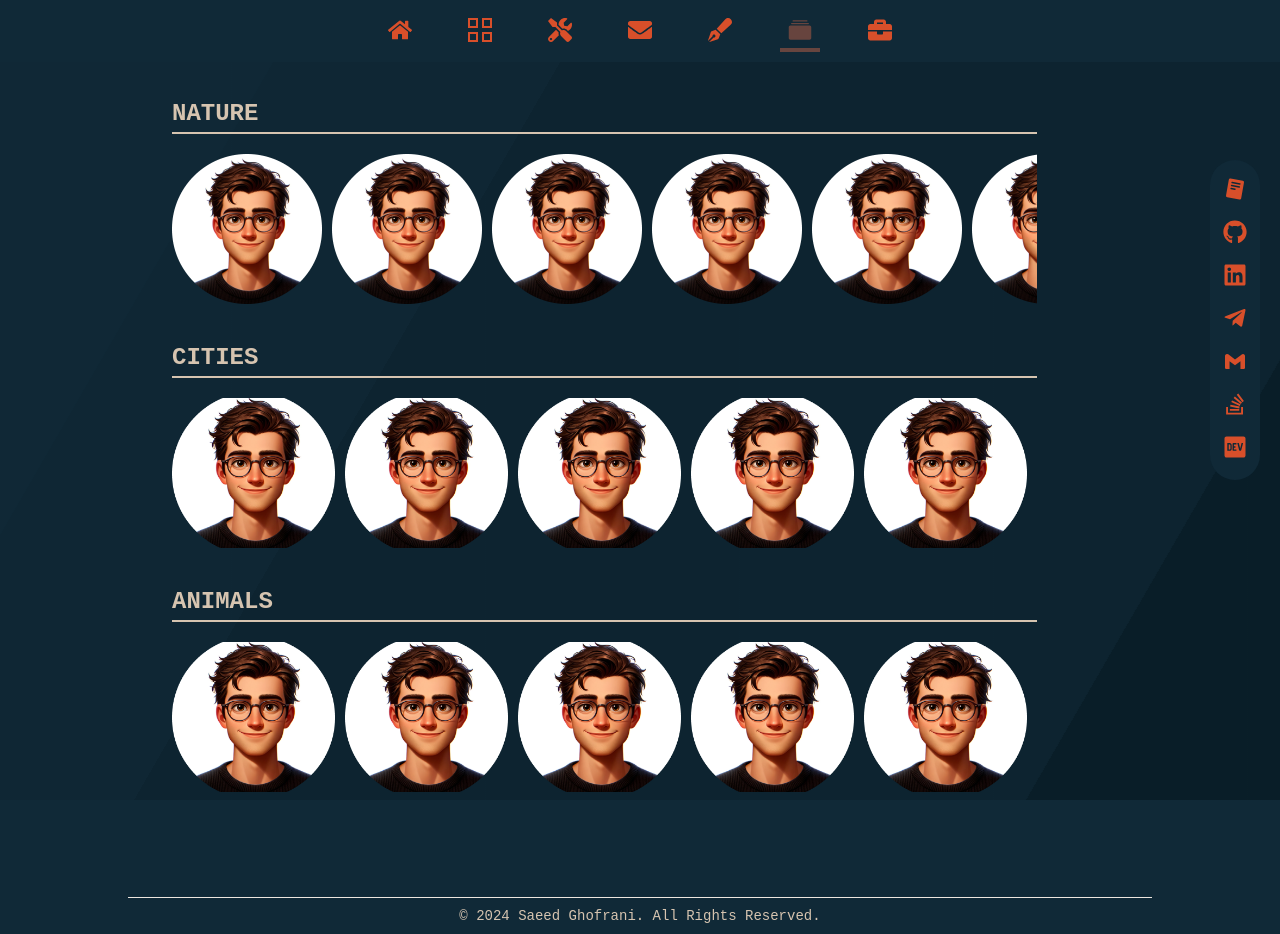
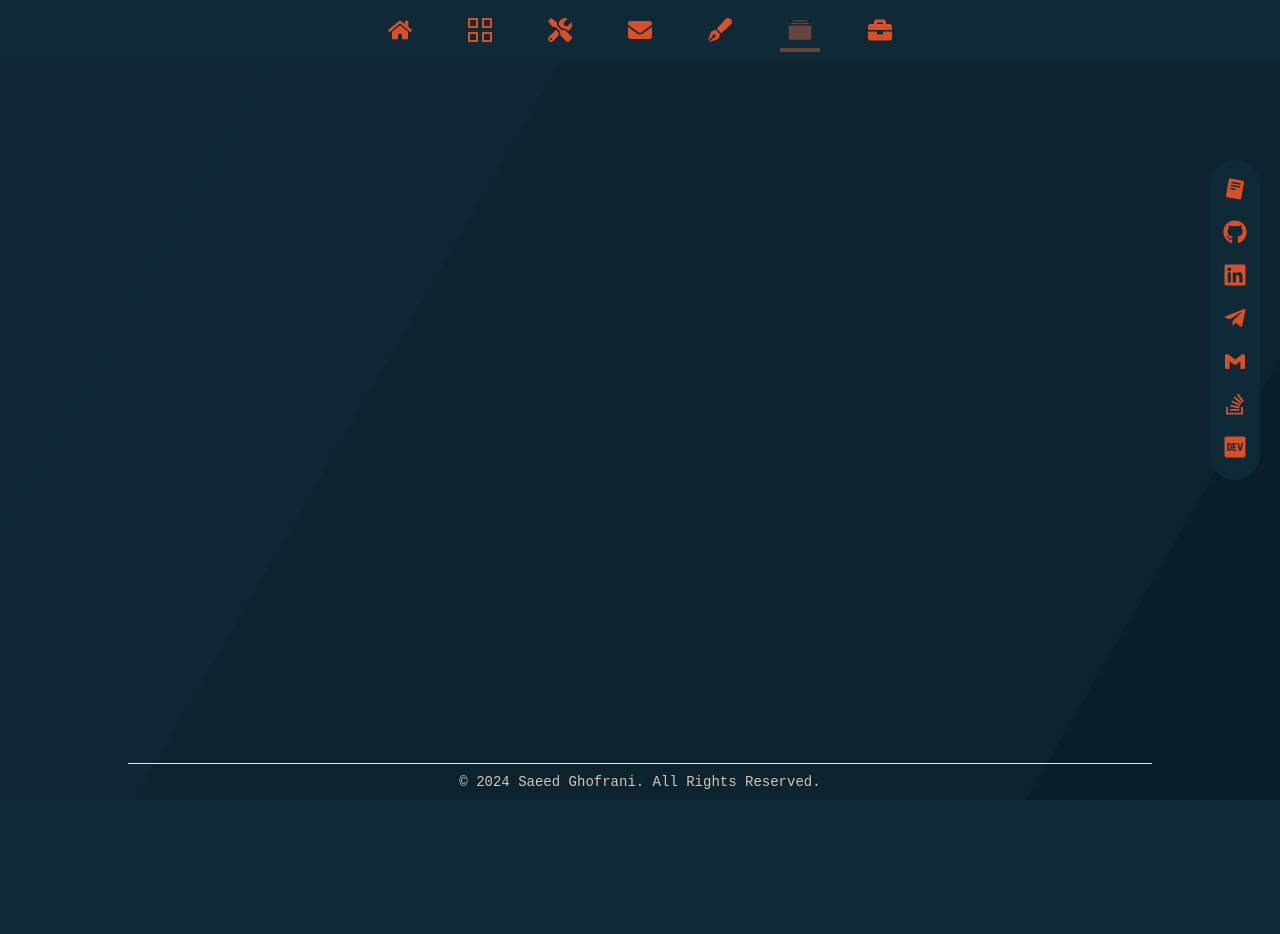
Before and after one commit to saeedghofrani/portfolio, a React (Vite) app: page /album in a window 1280 px wide. After the commit the page ends 800 px from the top, so only its background shows below. Built offline with nearby package versions, Linux system fonts and the light colour scheme.

Commit message:
fix(): remove extra menus

```diff
--- a/src/App.jsx
+++ b/src/App.jsx
@@ -20,9 +20,9 @@ function App() {
         <Route path="/projects" element={<Projects />} />
         <Route path="/skills" element={<Skills />} />
         <Route path="/contact" element={<Contact />} />
-        <Route path="/exprience" element={<Exprience />} />
+        {/* <Route path="/exprience" element={<Exprience />} />
         <Route path="/publication" element={<Contact />} />
-        <Route path="/album" element={<Album />} />
+        <Route path="/album" element={<Album />} /> */}
       </Routes>
       <Footer />
       <FindMe />
```
